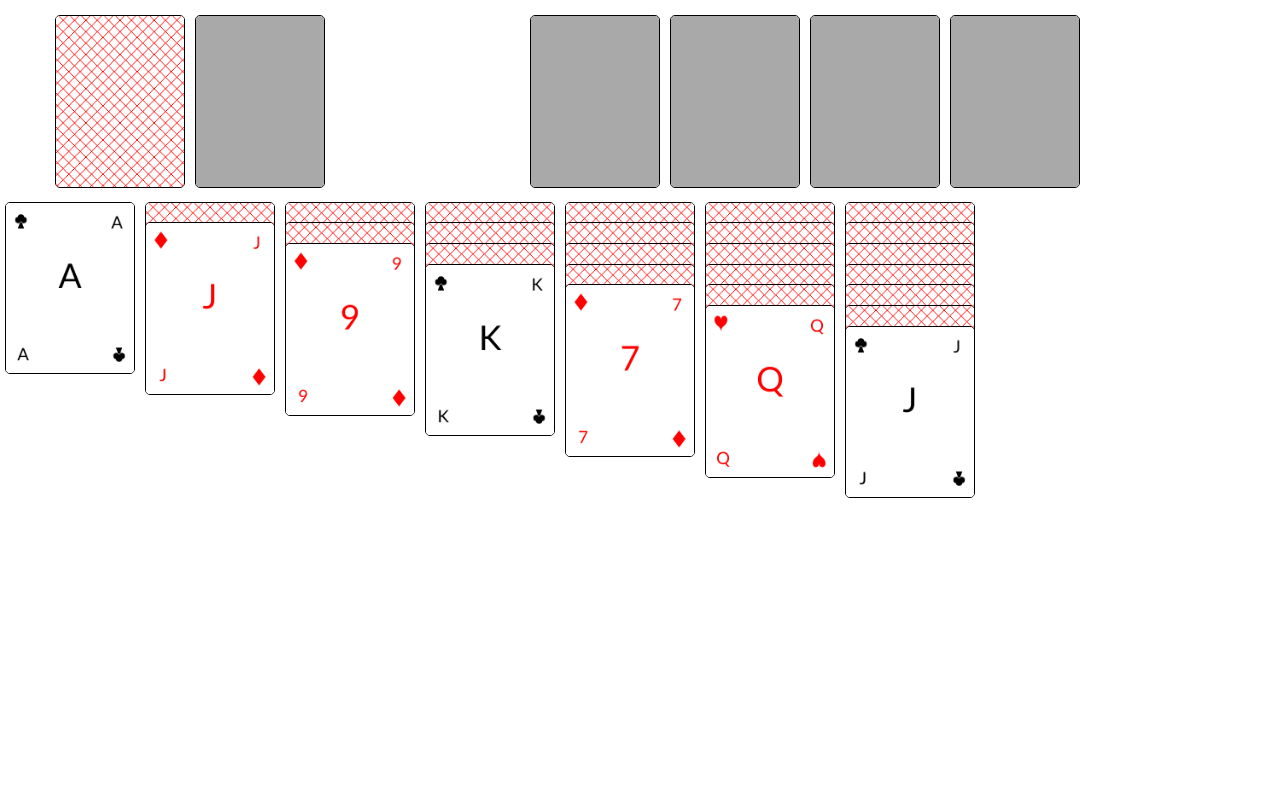
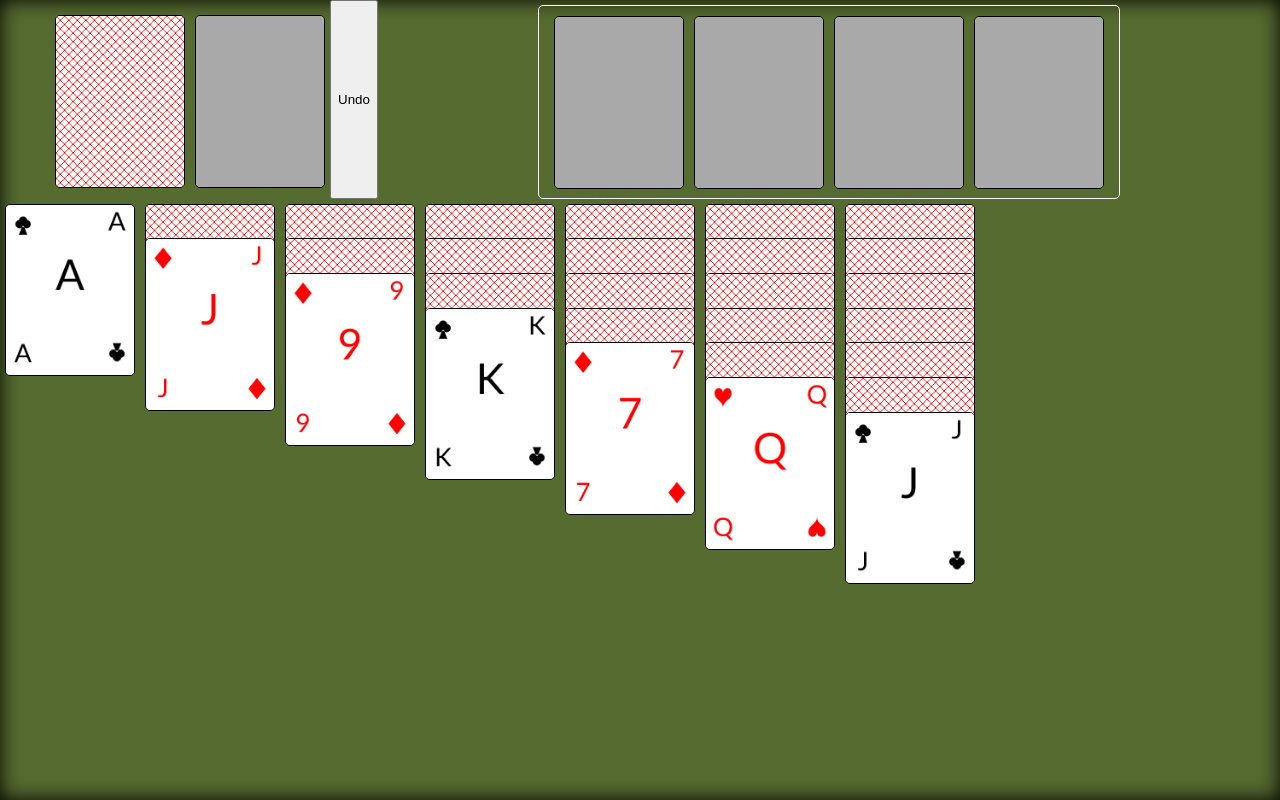
Before and after one commit to alexhrao/solitaire, a React (Create React App) app: page / in a window 1280 px wide. Built offline with nearby package versions, Linux system fonts and the light colour scheme.

Commit message:
Add undo functionality

```diff
--- a/src/Column.css
+++ b/src/Column.css
@@ -1,3 +1,3 @@
 .react-column .react-card-holder .react-card {
-    margin-bottom: -115%;
+    margin-bottom: -105%;
 }
--- a/src/Solitaire.css
+++ b/src/Solitaire.css
@@ -1,6 +1,12 @@
 .solitaire-cols {
     display: flex;
     flex-direction: row;
+}
+
+.solitaire-board {
+    background-color: darkolivegreen;
+    min-height: 100vh;
+    box-shadow: inset 0px 0px 20px black;
 }
 
 .solitaire-header {
@@ -13,7 +19,15 @@
     flex-direction: row;
     margin-top: 5px;
     justify-content: center;
-    width: 100%;
+    margin-left: auto;
+    margin-right: auto;
+    padding-left: 10px;
+    padding-right: 10px;
+    border: 1px solid white;
+    border-radius: 5px;
+}
+
+.solitaire-deck {
 }
 
 .solitaire-sources .react-card {
--- a/src/Solitaire.tsx
+++ b/src/Solitaire.tsx
@@ -102,6 +102,50 @@ export default class Solitaire extends Component<{}, SolitaireState> {
         };
     };
 
+    private pushHistory = (): void => {
+        const { deck, sources, cols } = this.state;
+        // create deep copies; copy the cards!
+
+        const newDeck: Deck = {
+            dealt: deck.dealt.map(c => {return {...c}}),
+            deck: deck.deck.map(c => {return {...c}}),
+            type: 'deck',
+        };
+        const newSources: SuitSource[] = sources.map(s => {
+            const src: SuitSource = {
+                cards: s.cards.map(c => {return {...c}}),
+                index: s.index,
+                type: 'suitSource',
+            };
+            return src;
+        });
+        const newCols: Column[] = cols.map(col => {
+            const cl: Column = {
+                cards: col.cards.map(c => {return {...c}}),
+                index: col.index,
+                type: 'column',
+            };
+            return cl;
+        })
+
+        const game: GameState = {
+            deck: newDeck,
+            sources: newSources,
+            cols: newCols,
+        };
+        history.push(game);
+    };
+
+    private undo = (): void => {
+        const { selected } = this.state;
+        const newState = history.pop();
+        if (newState) {
+            selected.cards = [];
+            selected.source = undefined;
+            this.setState({ ...newState, selected });
+        }
+    };
+
     private draw = (): void => {
         const { selected, deck } = this.state;
         if (deck.deck.length === 0) {
@@ -136,13 +180,14 @@ export default class Solitaire extends Component<{}, SolitaireState> {
     };
 
     private onSuitClick = (source: SuitSource): void => {
-        let { selected, sources } = this.state;
+        let { selected, sources} = this.state;
         // if we have selected something, see if we can place into. If we can, then engage?
         if (selected.source !== undefined) {
             // first see if we're only holding one
             if (selected.cards.length === 1) {
                 const card = selected.cards[0];
                 if (this.canAppend(source, card)) {
+                    this.pushHistory();
                     // finalize, then move
                     this.finalizeSelection();
                     // refresh our view of who is selected and who the sources are!
@@ -172,6 +217,7 @@ export default class Solitaire extends Component<{}, SolitaireState> {
             if (selected.source.type === 'column') {
                 // check that suit is compatible and number is correct, then engage
                 if (this.canAppend(source, selected.cards[0])) {
+                    this.pushHistory();
                     // We can append! add to our column, then finalize
                     selected.cards.forEach(c => {
                         source.cards.push(c);
@@ -186,6 +232,7 @@ export default class Solitaire extends Component<{}, SolitaireState> {
                 }
             } else if (selected.source.type === 'deck') {
                 if (this.canAppend(source, selected.cards[0])) {
+                    this.pushHistory();
                     source.cards.push(selected.cards[0]);
                     this.finalizeSelection();
                     selected = this.state.selected;
@@ -193,6 +240,7 @@ export default class Solitaire extends Component<{}, SolitaireState> {
                 }
             } else if (selected.source.type === 'suitSource') {
                 if (this.canAppend(source, selected.cards[0])) {
+                    this.pushHistory();
                     source.cards.push(selected.cards[0]);
                     this.finalizeSelection();
                     selected = this.state.selected;
@@ -242,14 +290,10 @@ export default class Solitaire extends Component<{}, SolitaireState> {
 
     private finalizeSelection = (): void => {
         const { selected, sources, deck, cols } = this.state;
+        //const { deck, sources, cols } = this.state;
         if (selected.source === undefined) {
             return;
         }
-        history.push({
-            deck: {...deck},
-            sources: [...sources],
-            cols: [...cols],
-        });
         if (selected.source.type === 'deck') {
             deck.dealt.pop();
         } else if (selected.source.type === 'column') {
@@ -273,6 +317,7 @@ export default class Solitaire extends Component<{}, SolitaireState> {
 
     public render = () => {
         const { deck, cols, sources, selected } = this.state;
+        //const { deck, sources, cols } = this.state;
         const columns = cols.map(c => {
             return <ReactColumn key={c.index} column={c} onClick={(index?: number) => this.onColumnClick(c, index)} />
         });
@@ -281,7 +326,7 @@ export default class Solitaire extends Component<{}, SolitaireState> {
         });
         return (
             <SelectedContext.Provider value={selected.cards}>
-                <div>
+                <div className="solitaire-board">
                     <div className="solitaire-header">
                         <div className="solitaire-deck">
                             <ReactDeck
@@ -292,6 +337,13 @@ export default class Solitaire extends Component<{}, SolitaireState> {
                                 onCardClick={this.onDeckClick}
                             />
                         </div>
+                        <button
+                            type="button"
+                            className="undo"
+                            onClick={this.undo}
+                        >
+                            Undo
+                        </button>
                         <div className="solitaire-sources">
                             {srcs}
                         </div>
--- a/src/card/cardConfig.ts
+++ b/src/card/cardConfig.ts
@@ -1,11 +1,11 @@
 export default {
     canvasWidth: 150,
     canvasHeight: 200,
-    fontStyle: '40px Calibri',
-    cornerFontStyle: '20px Calibri',
+    fontStyle: '50px Calibri',
+    cornerFontStyle: '30px Calibri',
     offset: 10,
-    iconWidth: 15,
-    iconHeight: 20,
+    iconWidth: 20,
+    iconHeight: 25,
     spadeColor: 'black',
     clubColor: 'black',
     heartColor: 'red',
@@ -13,6 +13,6 @@ export default {
     backColor: 'red',
     backgroundColor: 'white',
     selectedColor: 'skyblue',
-    numBackLines: 30,
+    numBackLines: 40,
     spaceColor: 'darkgray',
 };
```
